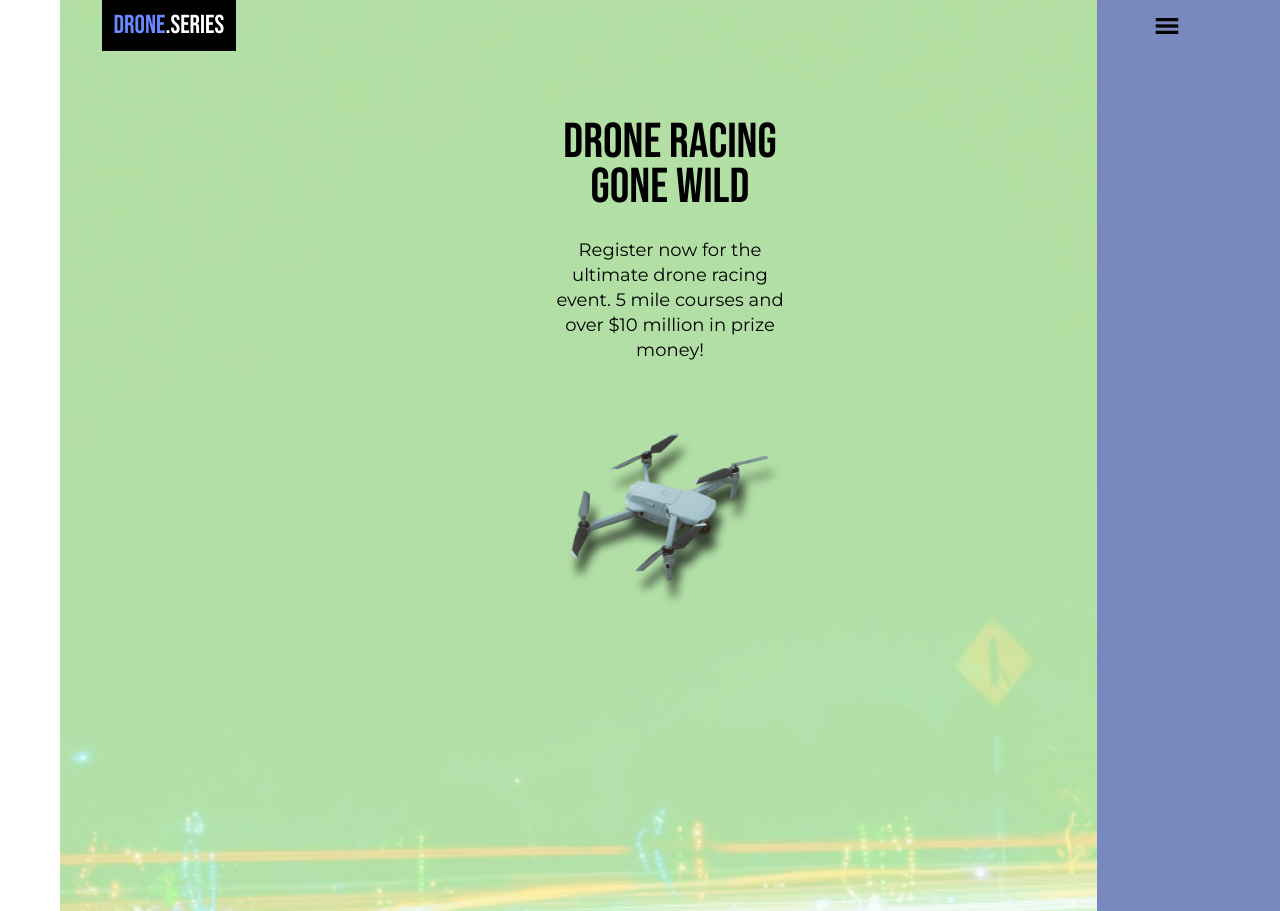
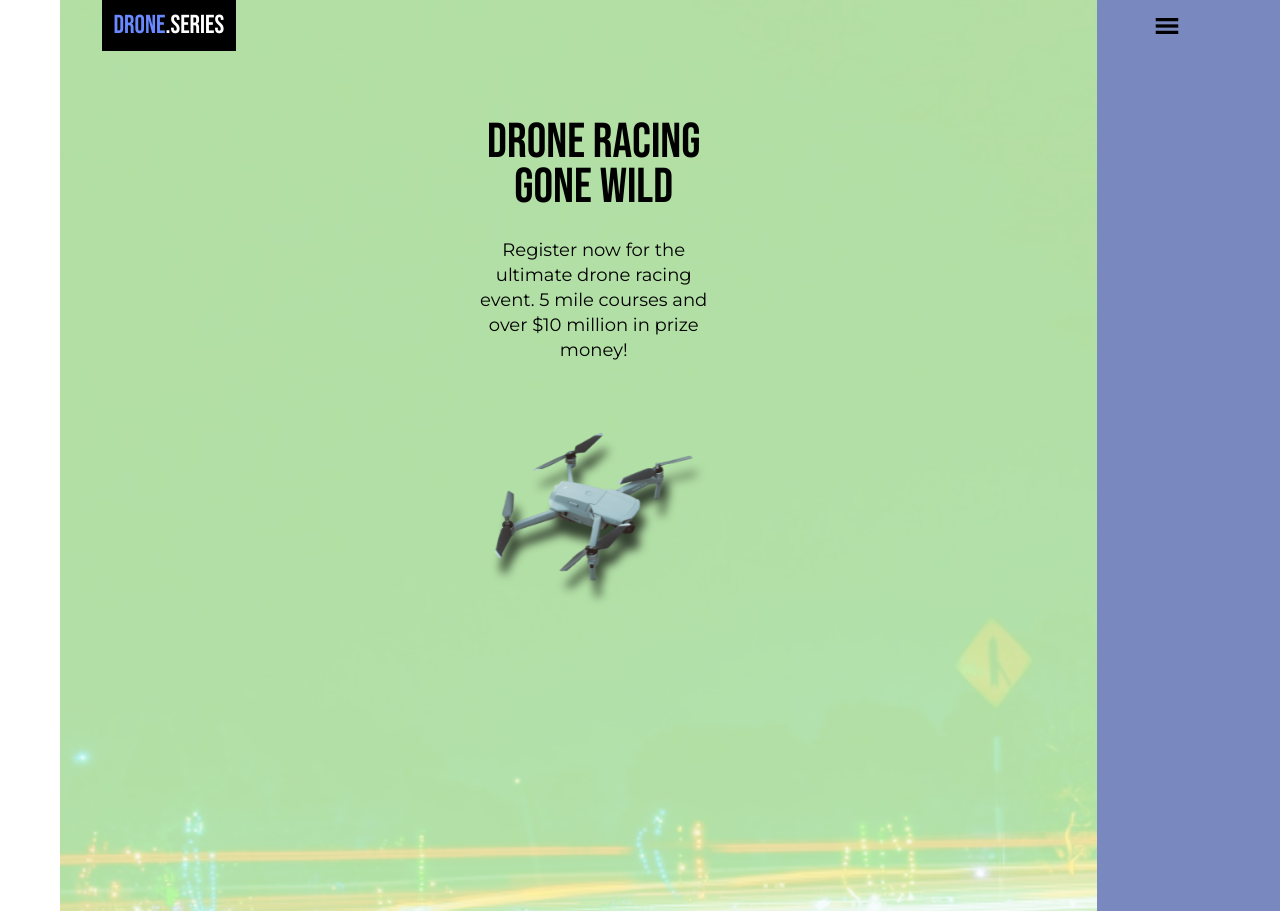
Before and after one commit to Amminn/Drones-website, a plain HTML site: page index.html in a window 1280 px wide. Shown: the top 911 px of the page. Drawn offline with Linux system fonts and the light colour scheme.

Commit message:
Header Alignment, fixed Some Compatibility Issues

```diff
--- a/style/style.scss
+++ b/style/style.scss
@@ -215,6 +215,7 @@ header {
     main {
       min-height: 95vh;
       padding-top: 7rem;
+      margin-right: 15%;
 
       h1 {
         font-size: 4.9rem;
@@ -222,7 +223,8 @@ header {
         text-align: center;
         max-width: 15ch;
         margin-bottom: 2.8rem;
-        margin-inline: auto;
+        margin-left: auto;
+        margin-right: auto;
       }
 
       p {
@@ -230,13 +232,15 @@ header {
         line-height: 25px;
         text-align: center;
         max-width: 20ch;
-        margin-inline: auto;
+        margin-left: auto;
+        margin-right: auto;
         margin-bottom: 7rem;
       }
 
       img {
         width: 198px;
-        margin-inline: auto;
+        margin-left: auto;
+        margin-right: auto;
         // margin-bottom: 10rem;
         transform: translatey(0px);
         animation: float 5s ease-in-out infinite;
@@ -400,7 +404,8 @@ header.on {
       margin-bottom: 3rem;
       width: 93%;
       height: 5rem;
-      padding-inline: 1rem;
+      padding-right: 1rem;
+      padding-left: 1rem;
       border: 1px solid $greenImageBackground;
       font-size: 1.5rem;
       color: #303853;
```
Also changed, not shown: style/style.css, 1 other file.
